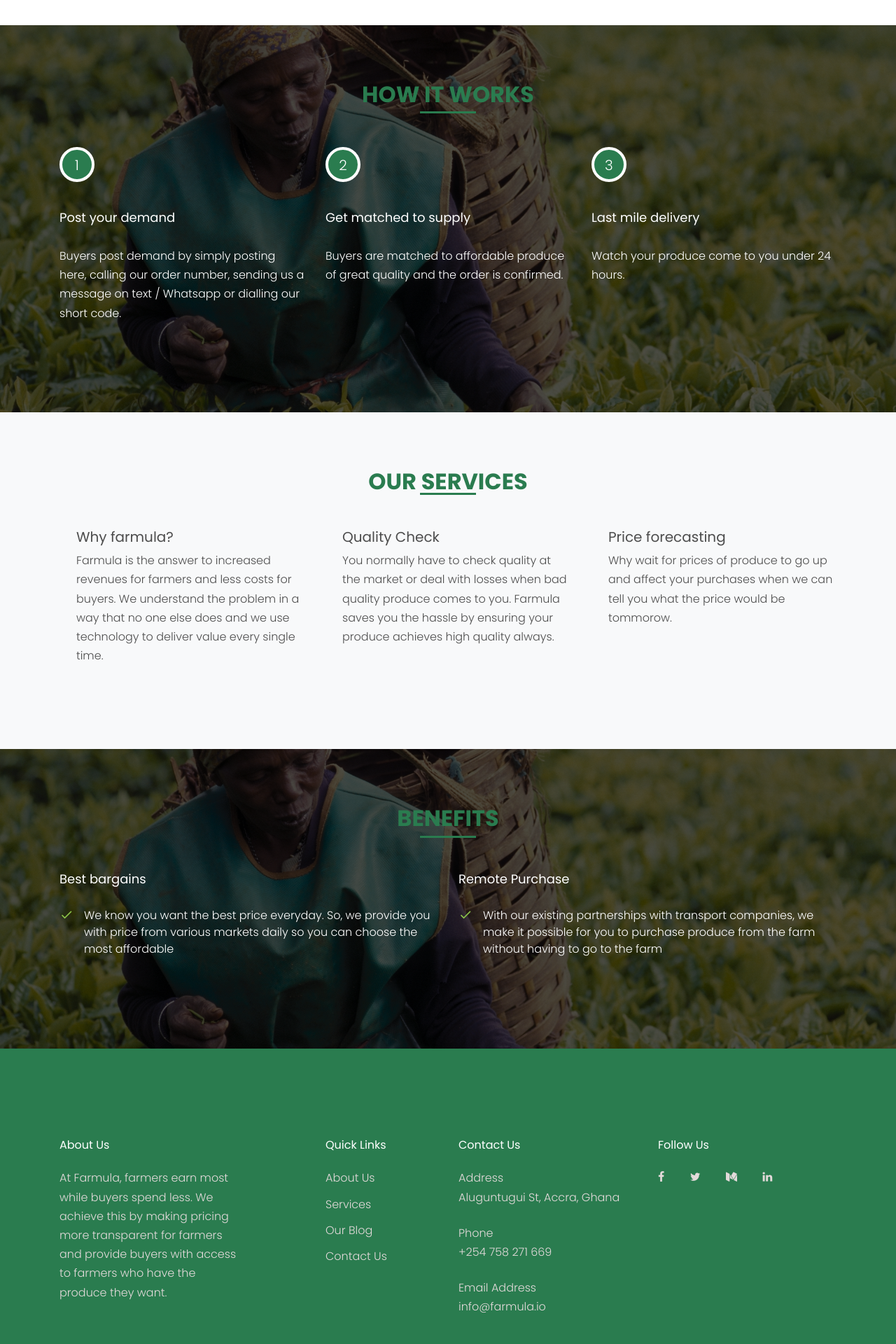
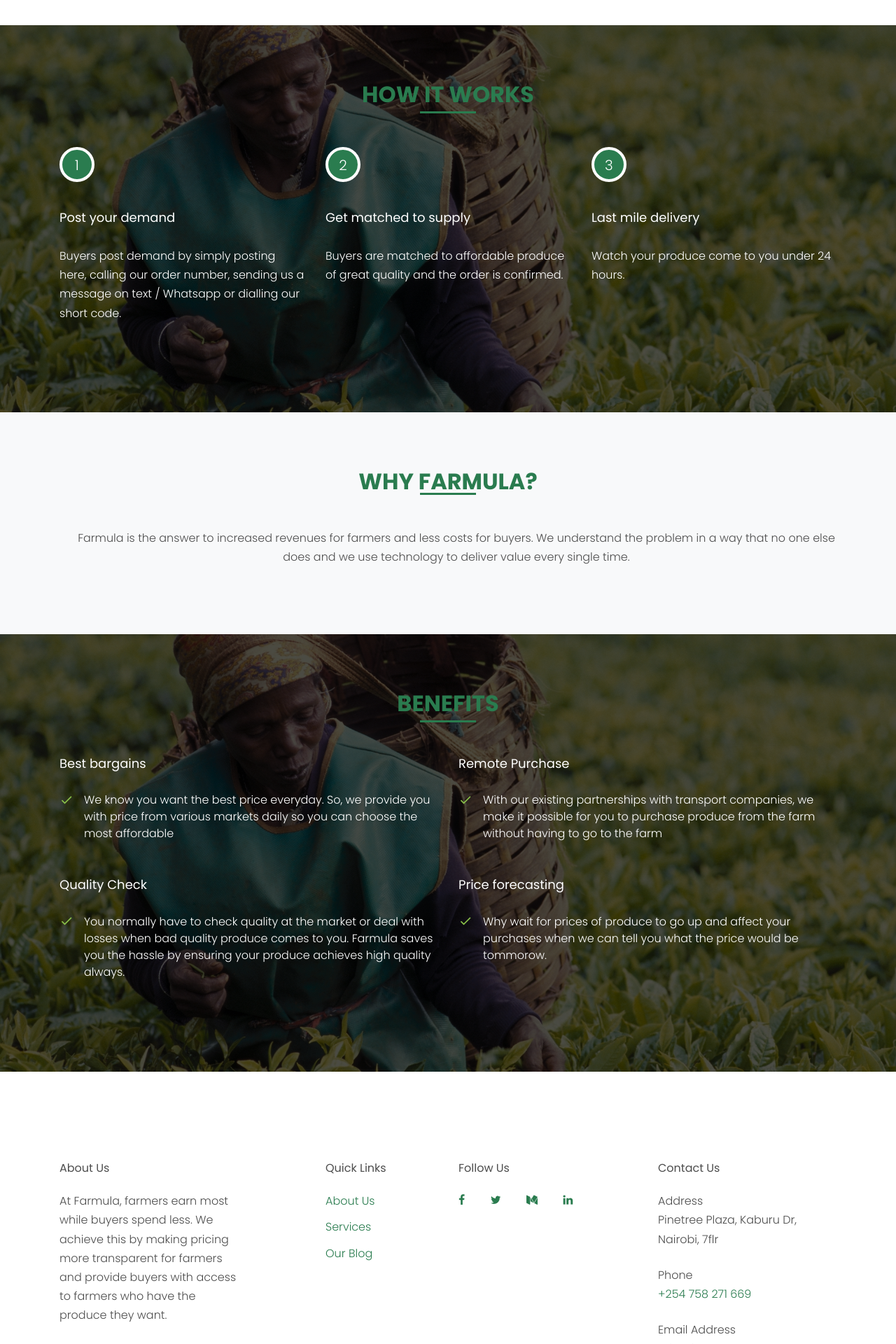
Before and after one commit to Farmulaio/Farmula, a Flask app: page / in a window 1280 px wide. Shown: the part 1320-3240 px from the top of the page at 70% size. Run offline with Flask 2, Linux system fonts and the light colour scheme; some libraries are stand-ins or nearby versions; some web fonts are replaced.

Commit message:
fix wording

```diff
--- a/static/css/style.css
+++ b/static/css/style.css
@@ -134,25 +134,31 @@ h1, h2, h3, h4, h5,
 
 .site-footer {
   padding: 4em 0;
-  background: #2a7c4f; }
+ /*  background: #2a7c4f; */
+ background: #fff;}
   @media (min-width: 768px) {
     .site-footer {
       padding: 8em 0; } }
   .site-footer .border-top {
     border-top: 1px solid rgba(255, 255, 255, 0.1) !important; }
-  .site-footer p {
-    color: #E3DADA; }
+  /* .site-footer p {
+    color: #E3DADA;
+  }
   .site-footer h2, .site-footer h3, .site-footer h4, .site-footer h5 {
-    color: #fff; }
+    color: #fff;
+  }
   .site-footer a {
-    color: #E3DADA; }
-    .site-footer a:hover {
-      color: white; }
+    color: #E3DADA;
+  } */
+    /* .site-footer a:hover {
+      color: white;
+     } */
   .site-footer ul li {
     margin-bottom: 10px; }
   .site-footer .footer-heading {
     font-size: 16px;
-    color: #fff; }
+    /* color: #fff;  */
+  }
 
 .bg-text-line {
   display: inline;
--- a/templates/index.html
+++ b/templates/index.html
@@ -23,7 +23,7 @@
               <h2 class="text-primary">About Us</h2>
             </div>
             <p>At Farmula, farmers earn most while buyers spend less.</p>
-            <p class="mb-5">We achieve this by making pricing more transparent for farmers and provide buyers with access to farmers who have the produce they want. <br> Get early access / Work with us</p>
+            <p class="mb-5">We achieve this by making pricing more transparent for farmers and provide buyers with access to farmers who have the produce they want. </p>
 
             <!-- <ul class="ul-check list-unstyled success">
               <li>Price transparency</li>
@@ -99,44 +99,44 @@
       <div class="container">
         <div class="row justify-content-center mb-5" data-aos="fade-up">
           <div class="col-md-7 text-center border-primary">
-            <h2 class="mb-0 text-primary">Our Services</h2>
+            <h2 class="mb-0 text-primary">Why farmula?</h2>
             <!-- <p class="color-black-opacity-5">Lorem ipsum dolor sit amet.</p> -->
           </div>
         </div>
         <div class="row align-items-stretch">
-          <div class="col-md-6 col-lg-4 mb-4 mb-lg-4" data-aos="fade-up">
-            <div class="unit-4 d-flex">
+          <div class="col-md-6 col-lg-12 mb-12 mb-lg-12" data-aos="fade-up">
+            <div class="unit-12 d-flex">
               <!-- <div class="unit-4-icon mr-4"><span class="text-primary flaticon-plane"></span></div> -->
               <div class="unit-4-icon mr-4"><span class="text-primary"></span></div>
               <div>
-                <h3>Why farmula?</h3>
-                <p>Farmula is the answer to increased revenues for farmers and less costs for buyers. We understand the problem in a way that no one else does and we use technology to deliver value every single time.</p>
+                <!-- <h3>Why farmula?</h3> -->
+                <p style="text-align: center">Farmula is the answer to increased revenues for farmers and less costs for buyers. We understand the problem in a way that no one else does and we use technology to deliver value every single time.</p>
                 <!-- <p><a href="#">Learn More</a></p> -->
               </div>
             </div>
           </div>
-          <div class="col-md-6 col-lg-4 mb-4 mb-lg-4" data-aos="fade-up" data-aos-delay="100">
+          <!-- <div class="col-md-6 col-lg-4 mb-4 mb-lg-4" data-aos="fade-up" data-aos-delay="100">
             <div class="unit-4 d-flex">
-              <!-- <div class="unit-4-icon mr-4"><span class="text-primary flaticon-boat-ship"></span></div> -->
+              <div class="unit-4-icon mr-4"><span class="text-primary flaticon-boat-ship"></span></div>
               <div class="unit-4-icon mr-4"><span class="text-primary"></span></div>
               <div>
                 <h3>Quality Check</h3>
                 <p>You normally have to check quality at the market or deal with losses when bad quality produce comes to you. Farmula saves you the hassle by ensuring your produce achieves high quality always.</p>
-                <!-- <p><a href="#">Learn More</a></p> -->
+                <p><a href="#">Learn More</a></p>
               </div>
             </div>
           </div>
           <div class="col-md-6 col-lg-4 mb-4 mb-lg-4" data-aos="fade-up" data-aos-delay="200">
             <div class="unit-4 d-flex">
-              <!-- <div class="unit-4-icon mr-4"><span class="text-primary flaticon-truck"></span></div> -->
+              <div class="unit-4-icon mr-4"><span class="text-primary flaticon-truck"></span></div>
               <div class="unit-4-icon mr-4"><span class="text-primary"></span></div>
               <div>
                 <h3>Price forecasting</h3>
                 <p>Why wait for prices of produce to go up and affect your purchases when we can tell you what the price would be tommorow.</p>
-                <!-- <p><a href="#">Learn More</a></p> -->
+                <p><a href="#">Learn More</a></p>
               </div>
             </div>
-          </div>
+          </div> -->
 
 
           <!-- <div class="col-md-6 col-lg-4 mb-4 mb-lg-4" data-aos="fade-up" data-aos-delay="300">
@@ -205,6 +205,36 @@
                 <!-- <p class="mb-5">We notify our vetted Farmers via SMS. They upload an image of their supply, provide few details and we automatically match them to demand.</p> -->
                 <ul class="ul-check list-unstyled success">
                   <li class="text-white">With our existing partnerships with transport companies, we make it possible for you to purchase produce from the farm without having to go to the farm</li>
+                  <!-- <li class="text-white">Buyers are able to spend an average of 45% less and pay on delivery</li>
+                  <li class="text-white">Buyers have assured convenience; focus on your customers, let's focus on getting your demands to you.</li> -->
+                </ul>
+              </div>
+            </div>
+          </div>
+
+          <div class="col-lg-6 mb-5 mb-lg-0" data-aos="fade" data-aos-delay="200">
+            <div class="how-it-work-item">
+              <!-- <span class="number">2</span> -->
+              <div class="how-it-work-body">
+                <h2>Quality Check</h2>
+                <!-- <p class="mb-5">We notify our vetted Farmers via SMS. They upload an image of their supply, provide few details and we automatically match them to demand.</p> -->
+                <ul class="ul-check list-unstyled success">
+                  <li class="text-white">You normally have to check quality at the market or deal with losses when bad quality produce comes to you. Farmula saves you the hassle by ensuring your produce achieves high quality always.</li>
+                  <!-- <li class="text-white">Buyers are able to spend an average of 45% less and pay on delivery</li>
+                  <li class="text-white">Buyers have assured convenience; focus on your customers, let's focus on getting your demands to you.</li> -->
+                </ul>
+              </div>
+            </div>
+          </div>
+
+          <div class="col-lg-6 mb-5 mb-lg-0" data-aos="fade" data-aos-delay="200">
+            <div class="how-it-work-item">
+              <!-- <span class="number">2</span> -->
+              <div class="how-it-work-body">
+                <h2>Price forecasting</h2>
+                <!-- <p class="mb-5">We notify our vetted Farmers via SMS. They upload an image of their supply, provide few details and we automatically match them to demand.</p> -->
+                <ul class="ul-check list-unstyled success">
+                  <li class="text-white">Why wait for prices of produce to go up and affect your purchases when we can tell you what the price would be tommorow.</li>
                   <!-- <li class="text-white">Buyers are able to spend an average of 45% less and pay on delivery</li>
                   <li class="text-white">Buyers have assured convenience; focus on your customers, let's focus on getting your demands to you.</li> -->
                 </ul>
--- a/templates/layout.html
+++ b/templates/layout.html
@@ -64,19 +64,8 @@
                   <li><a href="#section-about">About Us</a></li>
                   <li><a href="#section-services">Services</a></li>
                   <li><a href="#section-blog">Our Blog</a></li>
-                  <li><a href="#section-contact">Contact Us</a></li>
+                  <!-- <li><a href="#section-contact">Contact Us</a></li> -->
                 </ul>
-              </div>
-              <div class="col-md-3">
-                <h2 class="footer-heading mb-4">Contact Us</h2>
-                <p class="mb-0 ">Address</p>
-                <p class="mb-4">Aluguntugui St, Accra, Ghana</p>
-
-                <p class="mb-0">Phone</p>
-                <p class="mb-4"><a href="#">+254 758 271 669</a></p>
-
-                <p class="mb-0 ">Email Address</p>
-                <p class="mb-0"><a href="#">info@farmula.io</a></p>
               </div>
 
               <div class="col-md-3">
@@ -87,6 +76,19 @@
                 <a href="http://medium.com/farmula" class="pl-3 pr-3" target="_blank"><span class="icon-medium"></span></a>
                 <a href="http://linkedin.com/company/farmula" class="pl-3 pr-3" target="_blank"><span class="icon-linkedin"></span></a>
               </div>
+
+              <div class="col-md-3">
+                <h2 class="footer-heading mb-4">Contact Us</h2>
+                <p class="mb-0 ">Address</p>
+                <p class="mb-4">Pinetree Plaza, Kaburu Dr, Nairobi, 7flr</p>
+
+                <p class="mb-0">Phone</p>
+                <p class="mb-4"><a href="#">+254 758 271 669</a></p>
+
+                <p class="mb-0 ">Email Address</p>
+                <p class="mb-0"><a href="#">info@farmula.io</a></p>
+              </div>
+
 
             </div>
           </div>
```
